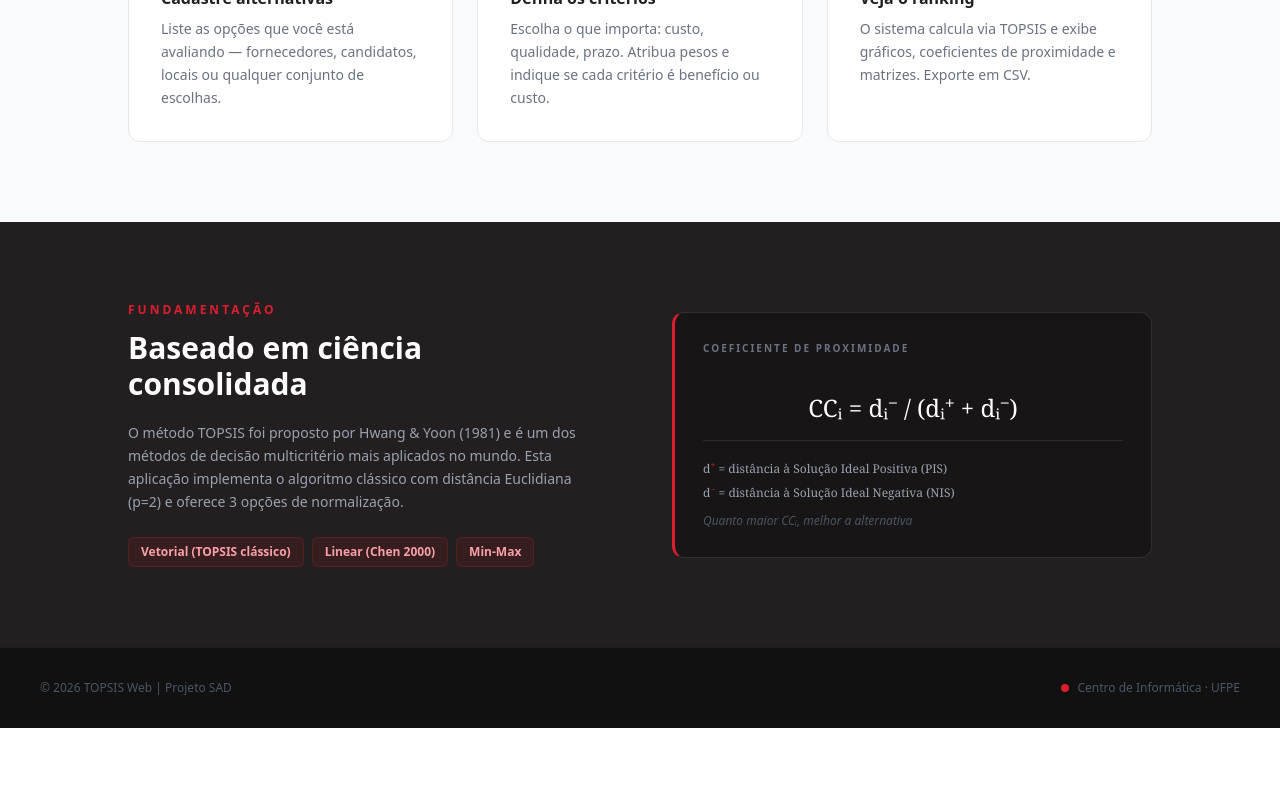
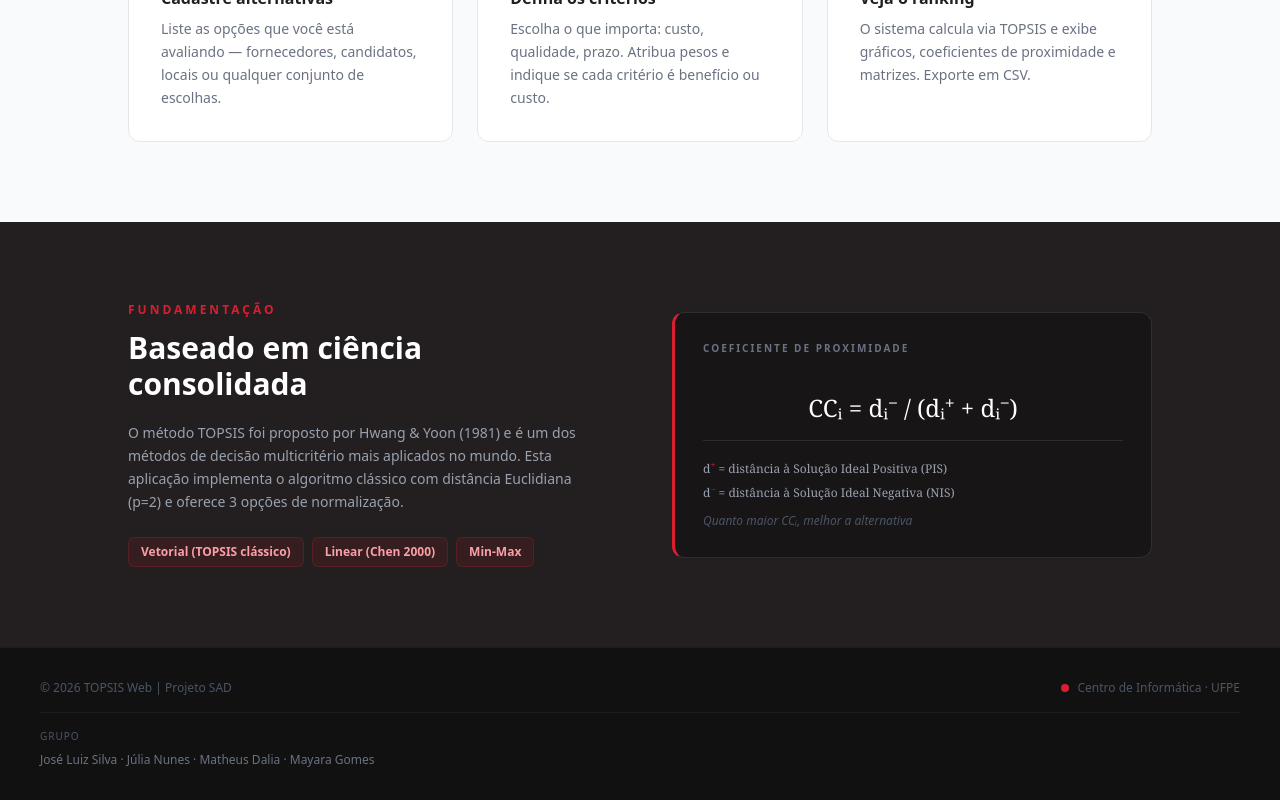
Before and after one commit to MatheusDalia/topsis-decision-web, a Next.js app in the folder frontend/: page / in a window 1280 px wide. Shown: the part 1101-1901 px from the top of the page. Before the commit the page ends 1829 px from the top, so only its background shows below. Built offline with nearby package versions, Linux system fonts and the light colour scheme; a web font is replaced by a local one.

Commit message:
feat: adição dos nomes dos integrantes do Grupo 1 na página inicial

```diff
--- a/frontend/src/app/page.tsx
+++ b/frontend/src/app/page.tsx
@@ -255,11 +255,19 @@ export default function Home() {
       </section>
 
       {/* ── FOOTER ── */}
-      <footer className="bg-[#111] px-10 py-8 flex justify-between items-center border-t border-white/5">
-        <p className="text-gray-600 text-xs">© 2026 TOPSIS Web | Projeto SAD</p>
-        <div className="flex items-center gap-2 text-gray-600 text-xs">
-          <span className="w-2 h-2 bg-[#DB1E2F] rounded-full" />
-          Centro de Informática · UFPE
+      <footer className="bg-[#111] px-10 py-8 border-t border-white/5">
+        <div className="flex justify-between items-center mb-4">
+          <p className="text-gray-600 text-xs">© 2026 TOPSIS Web | Projeto SAD</p>
+          <div className="flex items-center gap-2 text-gray-600 text-xs">
+            <span className="w-2 h-2 bg-[#DB1E2F] rounded-full" />
+            Centro de Informática · UFPE
+          </div>
+        </div>
+        <div className="border-t border-white/5 pt-4">
+          <p className="text-gray-600 text-[10px] uppercase tracking-widest mb-2">Grupo</p>
+          <p className="text-gray-500 text-xs">
+            José Luiz Silva · Júlia Nunes · Matheus Dalia · Mayara Gomes
+          </p>
         </div>
       </footer>
 
```
